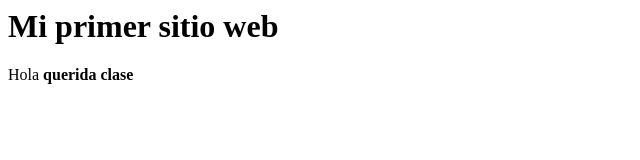
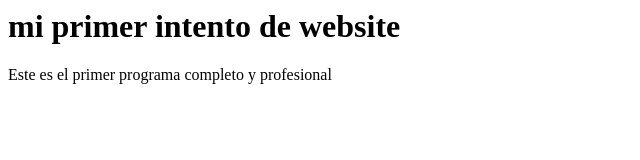
Before and after one commit to julian3035/juego-mokepon-platzi, a plain HTML site: page pagina.html in a window 1280 px wide. Shown: the whole page, without its empty margins (0-640 px from the left). Drawn offline with Linux system fonts and the light colour scheme.

Commit message:
iniciando enserio el sitio web

```diff
--- a/pagina.html
+++ b/pagina.html
@@ -1,2 +1,9 @@
-<h1>Mi primer sitio web</h1>
-Hola <strong>querida clase</strong>
+<html>
+<head>
+    <title>mi primera pagina</title>
+</head>
+<body>
+    <h1>mi primer intento de website</h1>
+    <p>Este es el primer programa completo y profesional</p>
+</body>
+</html>
```
